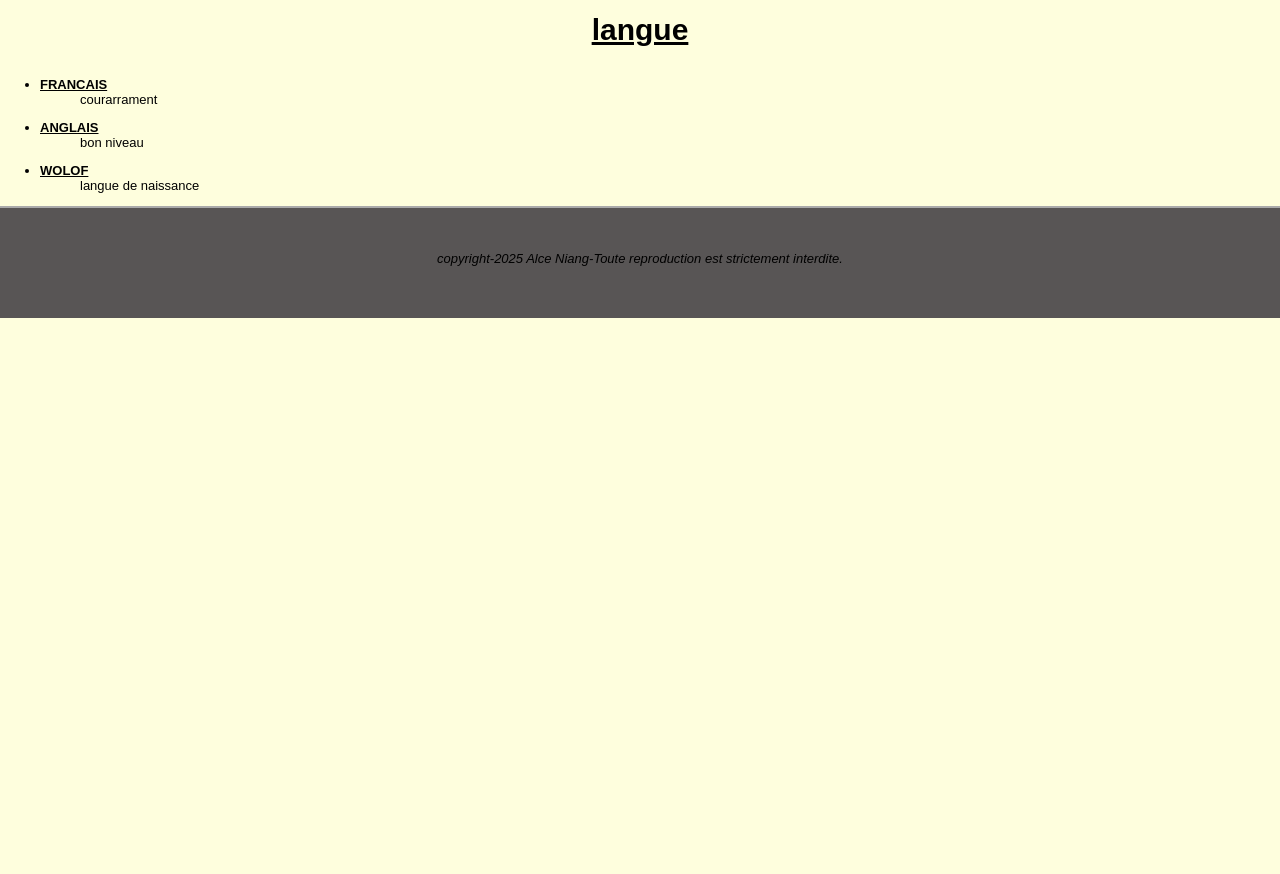
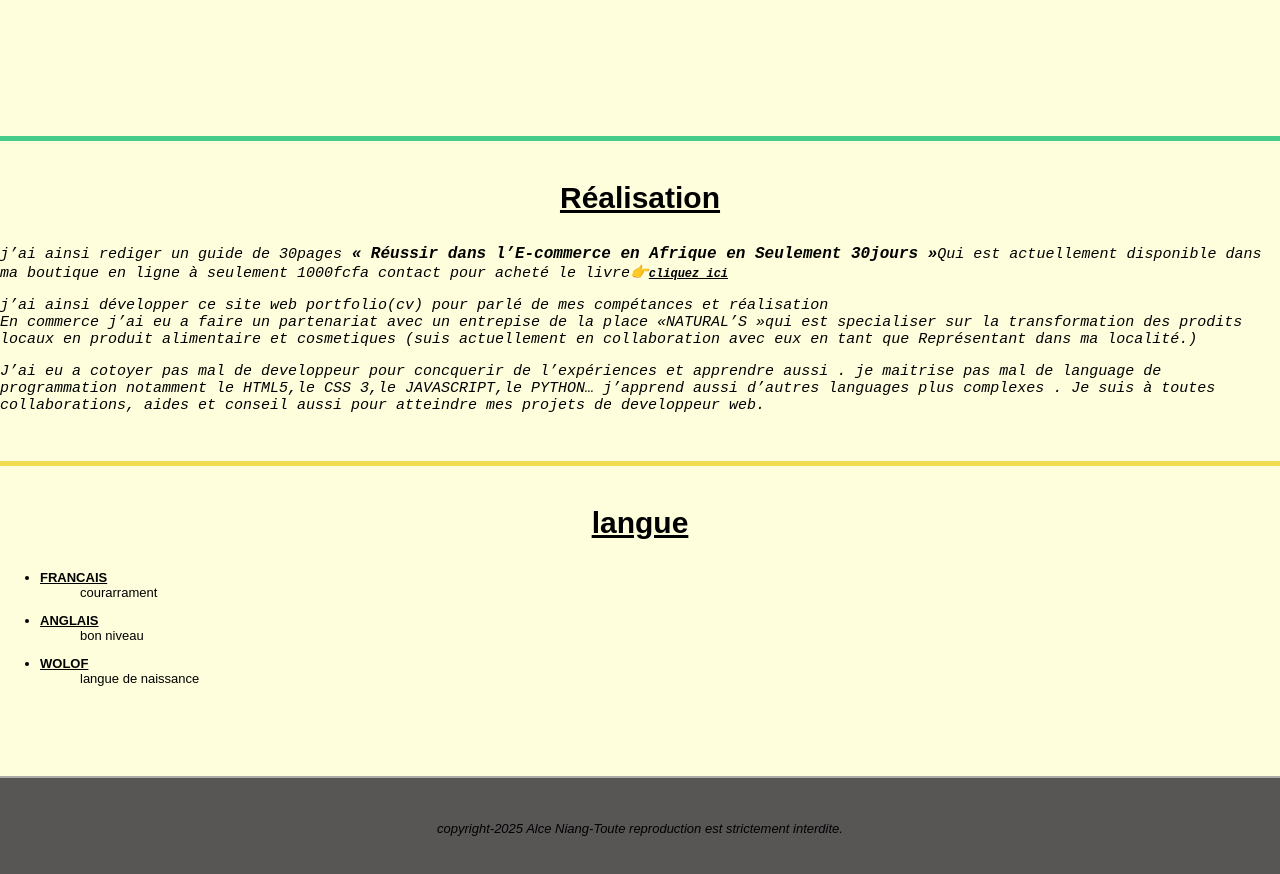
Before and after one commit to niangalce/Mon-site-CV-personelle, a plain HTML site: page contenu.html in a window 1280 px wide. Shown: the part 1060-1934 px from the top of the page. Before the commit the page ends 1378 px from the top, so only its background shows below. Drawn offline with Linux system fonts and the light colour scheme.

Commit message:
Add files via upload

```diff
--- a/contenu.html
+++ b/contenu.html
@@ -40,7 +40,7 @@
         }
     </style>
 
-    <title>Document</title>
+    <title>Mon portfolio</title>
 </head>
 <body>
     <header>
@@ -98,12 +98,37 @@
         </div>
              <p class="pp">Designer creation d'affiche publicitaire,flyers,logo,carte visite...Entrepreneur et developpeur travail actuellement en freelance
                 J’ai eu aussi à faire une formation en pisciculture et en informatique(certifié).Travailleur rigoureux et ambitieux doté d’un bon sens relationnel avec un niveau d’expérience  en marketing et communication, en commerce, en Bureautique, en infographie,mais aussi en agro business (notamment en pisciculture)</p>
+                <p class="pp">Etudiant en dévellopement web full-stack « passionné d’informatique depuis mon
+                    enfance j’ai toujours voulu acquerir des connaissances dans la programmation et de
+                    pouvoir un crée des projet web , des application mobiles , des logiciels et meme des
+                    jeux.</p>
     </section>
     <section class="experiences">
             <h3>Experiences</h3>
               <p class="pp">Eu a cotoyé plusieur formation mais passionné du programmation tout ce qui developpement que ça soit front-end,back-end ou full-stack<br>
                  pret a acquerir toutes connaissances (conseil,remarque,stage,collaboration)<br>je developpe une forte ambition d'accomplir mes reves<br>
                 j'ai une parfait maitrise de plusieur language de programmation notamment le HTML5,le CSS et le JAVASCRIPT(js).</p>
+    </section>
+    <section class="Réalisation">
+                <h3>Réalisation</h3>
+             <p class="pp"> j’ai ainsi rediger un guide de 30pages<span class="livre"> « Réussir dans
+                l’E-commerce en Afrique en Seulement 30jours »</span>Qui est
+                actuellement disponible dans ma boutique en ligne à
+                seulement 1000fcfa contact pour acheté le livre👉<a class="linkboutik" href="https://usifysaj.mychariow.com">cliquez ici</a></p>
+                <p class="pp">j’ai ainsi développer ce site web portfolio(cv) pour
+                    parlé de mes compétances et réalisation <br>En commerce j’ai eu a faire un partenariat avec un
+                    entrepise de la place «NATURAL’S »qui est specialiser
+                    sur la transformation des prodits locaux en produit
+                    alimentaire et cosmetiques (suis actuellement en
+                    collaboration avec eux en tant que Représentant dans
+                    ma localité.) </p>
+                    <p class="pp">J’ai eu a cotoyer pas mal de developpeur pour concquerir de l’expériences et apprendre
+                        aussi . je maitrise pas mal de language de programmation notamment le HTML5,le CSS
+                        3,le JAVASCRIPT,le PYTHON… j’apprend aussi d’autres languages plus complexes .
+                        Je suis à toutes collaborations, aides et conseil aussi pour atteindre mes projets de
+                        developpeur web.</p>
+    </section>
+    <section class="langue">
             <h3>langue</h3>
             <ul>
                 <li>
--- a/style.css
+++ b/style.css
@@ -19,8 +19,8 @@ nav li{list-style-type: none;float: left;}
 nav a{display:inline-block;text-decoration: none;padding: 20px 30px;
     color:rgb(83, 8, 73);text-transform: uppercase;font-size: 15px;}
 .menu{display:table;margin:0px auto;background-color:rgba(250, 200, 56, 0,12);}
-.ind:hover,.cursusparcours,{border-top:5px solid #4C8;background-color: rgba(64,200,130,0,15);}
-.cont:hover,.compétences{border-top: 5px solid #f1dc4f;background-color: rgba(241,211,79,0,15);}
+.ind:hover,.cursusparcours,.Réalisation{border-top:5px solid #4C8;background-color: rgba(64,200,130,0,15);}
+.cont:hover,.compétences,.langue{border-top: 5px solid #f1dc4f;background-color: rgba(241,211,79,0,15);}
 .con:hover,.experiences{border-top: 5px solid #007000;background-color:rgba(000,112,192,0,15);}
 @media screen {(max-width: 780px;)
 header{height: 50px;}
@@ -31,6 +31,7 @@ nav li:hover a{padding: 5Px 10px 10px 10px;}
 section{width: 100%;min-height:300px;padding-top: 10px;margin-top: 10px;}
 .sec{margin: 0px 10px;}
 .left{float: left;width: 30%;}
+.sousleft{padding: 0px 20px 0px;}
 .{float: left;width: 70%;}
 .head{border:2px solid #585555;width:0 auto;background-color: #4C8;position:relative;}
 .right{float:left;width: 70%;}
@@ -50,3 +51,5 @@ a{color: #fff;font-size: 16px;font-weight: bold; font-style: inherit;}
 .tel{margin:40px 300px;width: 200px;text-align: center;}
 .mail{width: 200px;text-align: center;}
 .doc{margin:auto;width: 200px;text-align: center;}
+.linkboutik{color:black;font-size:12px;}
+.livre{font-size:16px;font-family: monospace;text-decoration: none;}
```
Also changed, not shown: contact.html (+1 -1 lines), index.html (+1 -1 lines).
